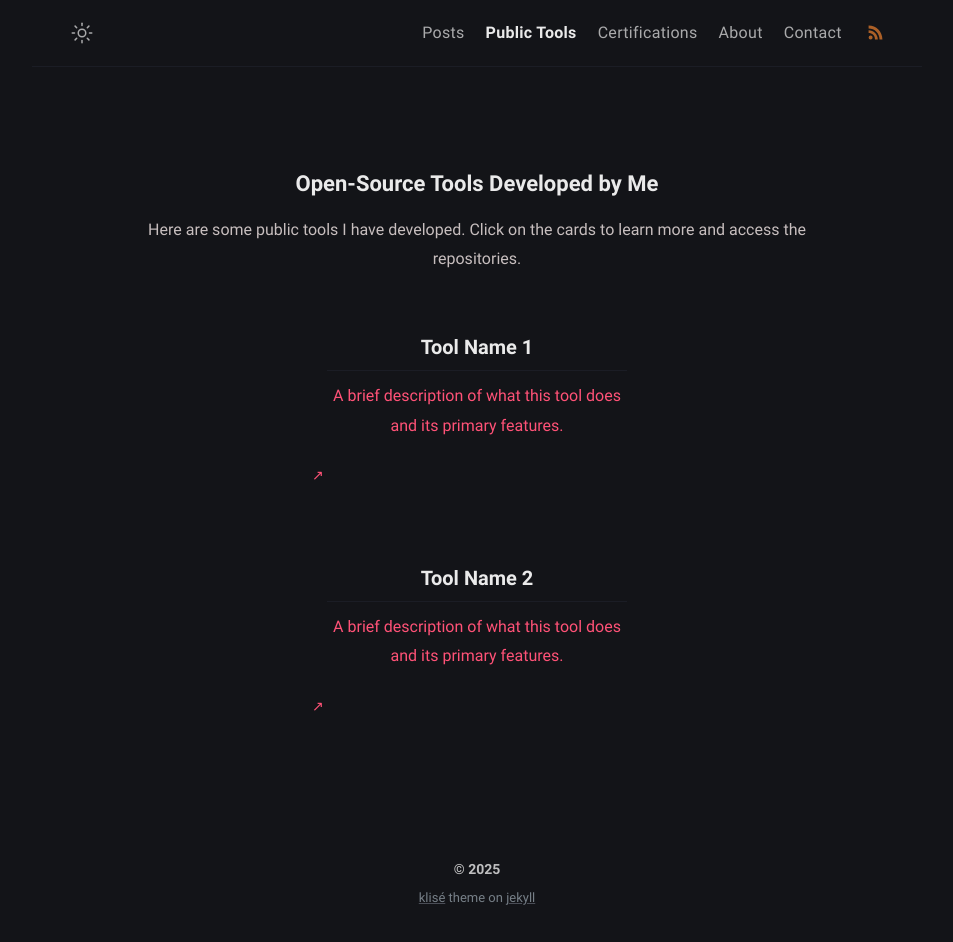
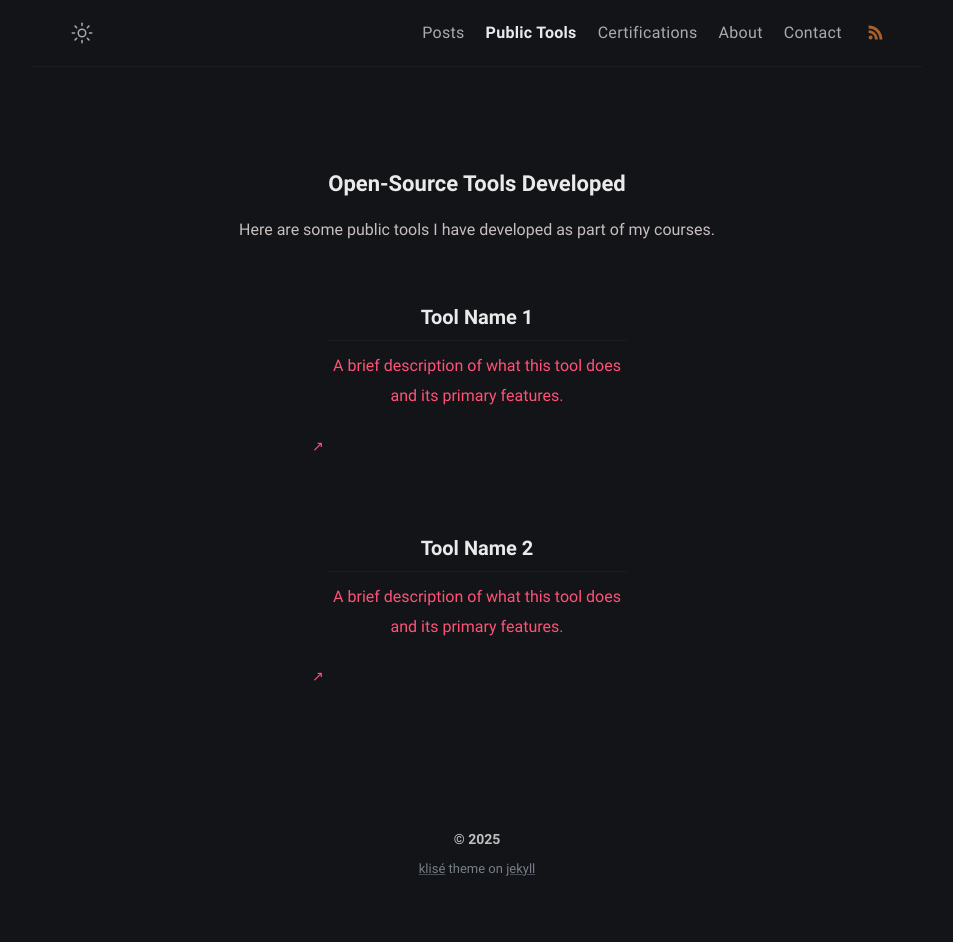
Before and after one commit to Extravenger/extravenger.github.io, a Jekyll site: the page built from pubtools.md, in a window 1280 px wide. Shown: the whole page, without its empty margins (163-1116 px from the left). Built offline with Jekyll 4.4.1, drawn with Linux system fonts in a browser that asks for light colours; after the commit the page ends 913 px from its top, so only the background shows below that.

Commit message:
Update pubtools.md

```diff
--- a/pubtools.md
+++ b/pubtools.md
@@ -5,8 +5,8 @@ permalink: /tools/
 ---
 
 <div style="text-align: center;">
-  <h2 class="tools-title">Open-Source Tools Developed by Me</h2>
-  <p class="tools-note">Here are some public tools I have developed. Click on the cards to learn more and access the repositories.</p>
+  <h2 class="tools-title">Open-Source Tools Developed</h2>
+  <p class="tools-note">Here are some public tools I have developed as part of my courses.</p>
 </div>
 
 <div class="tools-cards-container">
```
